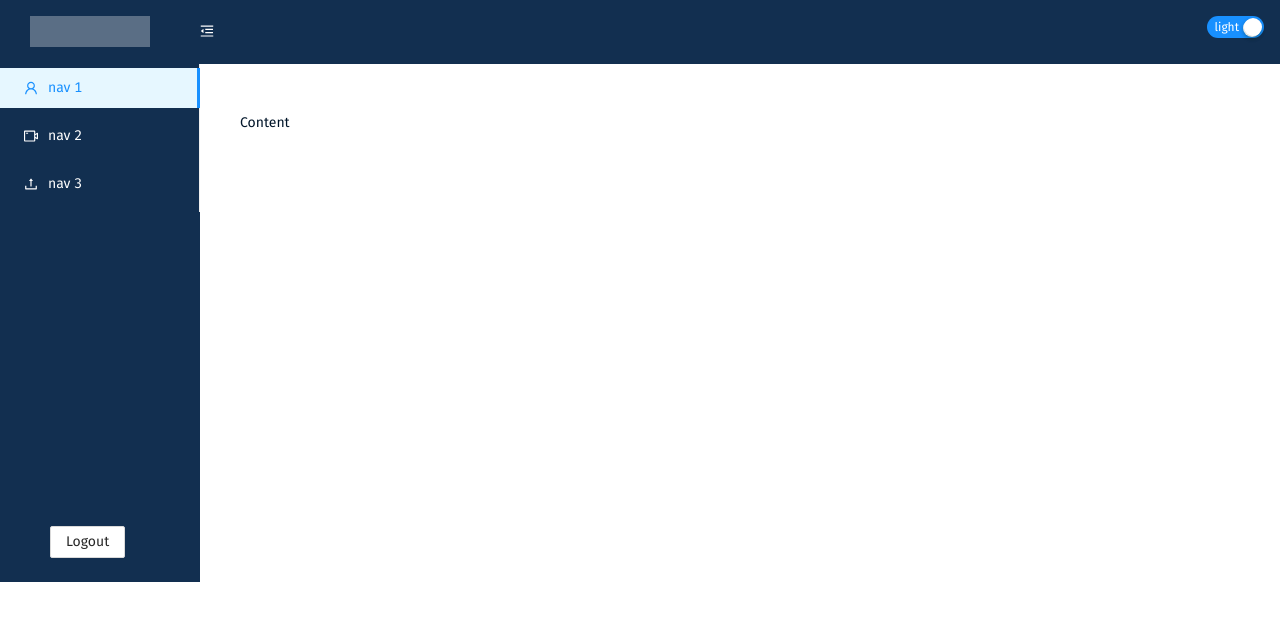
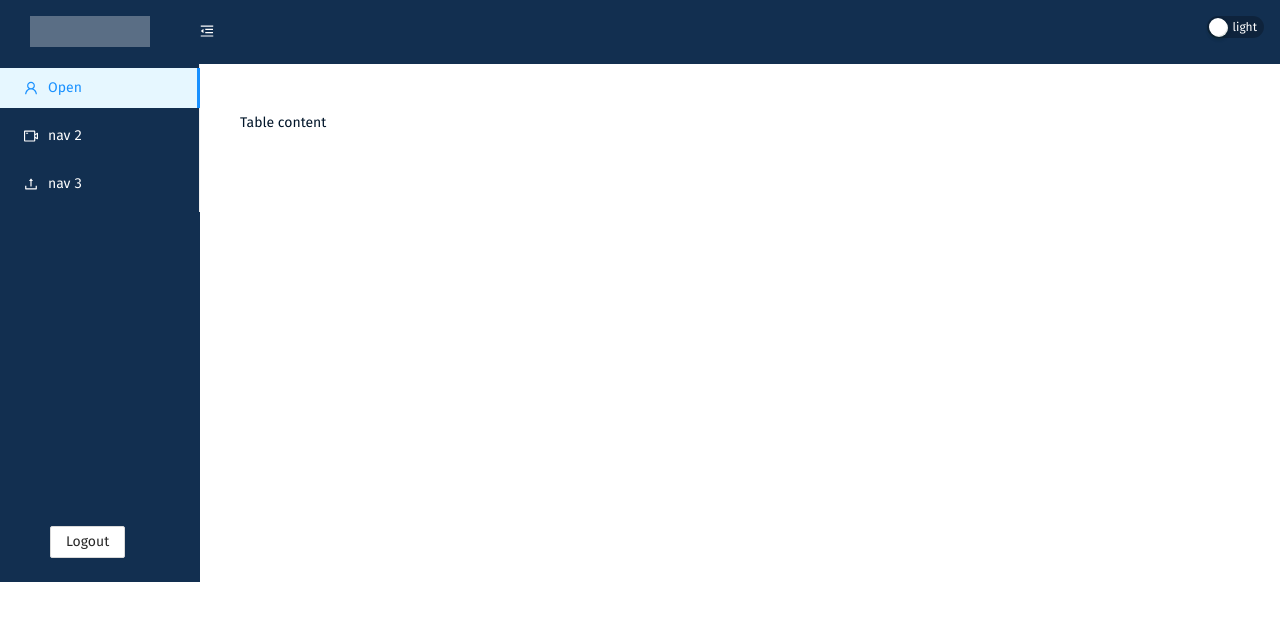
Before and after one commit to Asadmasood195/order-managment, a React (Create React App) app: page /dashboard in a window 1280 px wide. Shown: the top 620 px of the page. Built offline with nearby package versions, Linux system fonts and the light colour scheme.

Commit message:
more changes

```diff
--- a/src/App.js
+++ b/src/App.js
@@ -1,20 +1,23 @@
 import './App.css'
-import Login from './Components/Login/Login'
-// const Login = React.lazy(() => import("./Components/Login/Login"))
+import React, { Suspense } from 'react'
 import { BrowserRouter, Route } from "react-router-dom"
-import Dashboard from './Components/dashboard/Dashboard'
-import { useState } from 'react'
+import LoadingComponent from './Components/Loading Animation/Loading'
+const Dashboard = React.lazy(() => import("./Components/dashboard/Dashboard"))
+const Login = React.lazy(() => import("./Components/Login/Login"))
 
 
 
 function App() {
   return (
     <BrowserRouter>
-      <div className="App">
-        <Route exact path='/' component={Login} />
-        <Route exact path='/dashboard' component={Dashboard} />
-        {/* < Login /> */}
-      </div>
+      <Suspense fallback={<div><LoadingComponent /></div>}>
+
+        <div className="App">
+          <Route exact path='/' component={Login} />
+          <Route exact path='/dashboard' component={Dashboard} />
+          {/* < Login /> */}
+        </div>
+      </Suspense>
     </BrowserRouter>
   )
 }
--- /dev/null
+++ b/src/Components/Loading Animation/Loading.jsx
@@ -0,0 +1,18 @@
+import Spinner from './tenor.gif'
+import './Loading.scss'
+
+const LoadingComponent = () => {
+    return (
+        <div className='animated_gif' >
+            <img
+                width='100px'
+                height='100px'
+                src={Spinner}
+                alt="Loading..."
+
+            />
+        </div>
+    )
+}
+
+export default LoadingComponent
--- /dev/null
+++ b/src/Components/Loading Animation/Loading.scss
@@ -0,0 +1,6 @@
+@import '../../styles/mixins.scss';
+.animated_gif {
+  @include bg(transparent);
+  @include topLeft(40%, 45%);
+  position: absolute;
+}
--- /dev/null
+++ b/src/Components/Tables/Table.jsx
@@ -0,0 +1,11 @@
+import React from 'react'
+
+const Table = () => {
+    return (
+        <div>
+            Table content
+        </div>
+    )
+}
+
+export default Table
--- a/src/Components/dashboard/Dashboard.jsx
+++ b/src/Components/dashboard/Dashboard.jsx
@@ -1,4 +1,4 @@
-import React, { useState, Fragment, useEffect } from 'react'
+import React, { useState, Fragment } from 'react'
 import { Button, Layout, Menu, Switch } from 'antd'
 import {
     MenuUnfoldOutlined,
@@ -11,26 +11,20 @@ import {
 import '../../styles/styles.scss'
 import './dashboard.scss'
 import { Footer } from 'antd/lib/layout/layout'
-import useWindowDimensions from '../Window Dimension/useWindowDimensions'
-
+import Table from '../Tables/Table'
+// import useWindowDimensions from '../Window Dimension/useWindowDimensions'
+// const Table = React.lazy(() => import('../Tables/Table'))
 const { Header, Sider, Content } = Layout
 
 
 const Dashboard = () => {
-    const { width } = useWindowDimensions()
+    // const { width } = useWindowDimensions()
     const [collapsed, setCollapsed] = useState(false)
     const [themetoggle, setThemeToggle] = useState(false)
     const [theme, setTheme] = useState('light')
-    // const [collapsing, setcollapsing] = useState(!(width > 500));
-
-    const toggleCollapsed = () => {
-        setCollapsed(!collapsed)
-    }
     const changeTheme = value => {
         setThemeToggle(!themetoggle)
         setTheme(themetoggle ? 'light' : 'dark')
-        console.log(theme, themetoggle)
-        console.log(themetoggle)
     }
 
     const toggle = () => {
@@ -46,8 +40,8 @@ const Dashboard = () => {
                     </Header>
                     <Menu theme={theme} mode="inline" defaultSelectedKeys={['1']}>
                         <Menu.Item key="1" icon={<UserOutlined />}>
-                            nav 1
-            </Menu.Item>
+                            Open
+                        </Menu.Item>
                         <Menu.Item key="2" icon={<VideoCameraOutlined />}>
                             nav 2
             </Menu.Item>
@@ -76,10 +70,10 @@ const Dashboard = () => {
                         })}
                         <Switch
                             className='theme_switch'
-                            checked={theme}
+                            // checked={theme}
                             onChange={changeTheme}
-                            checkedChildren='light'
-                            unCheckedChildren='dark'>
+                            checkedChildren='dark'
+                            unCheckedChildren='light'>
                         </Switch>
                     </Header>
                     <Content
@@ -89,8 +83,8 @@ const Dashboard = () => {
                             padding: 24,
                             minHeight: 470
                         }}>
-                        Content
-          </Content>
+                        <Table />
+                    </Content>
                 </Layout>
             </Layout>
         </div >
--- a/src/Components/dashboard/dashboard.scss
+++ b/src/Components/dashboard/dashboard.scss
@@ -15,40 +15,21 @@ body {
   }
   .ant-layout {
     @include bg($dark_moon);
-    // background-color: $moon_color !important;
   }
   .ant-layout-footer {
     position: absolute;
     bottom: 0;
     @include bg($dark_moon);
-    width: 100%;
-    .ant-btn {
-      // display: block;
-      // width: 100%;
-    }
+    @include widthHeight(100%);
   }
-  // .logout_footer {
-  //   bottom: 2 !important;
-  // }
   .logo {
     float: left;
-    width: 120px;
-    height: 31px;
+    @include widthHeight(120px, 31px);
+    @include bg(rgba(255, 255, 255, 0.3));
     margin: 16px 24px 16px 10px;
-    background: rgba(255, 255, 255, 0.3);
   }
   .logo {
     float: right;
     margin: 16px 0 16px 24px;
   }
 }
-// .site-layout-background {
-// }
-
-// .darkTheme {
-//   @include dark($darkTheme);
-// }
-// .lightTheme {
-//   @include ligth($lightTheme)
-// }
-// @include theme-colors(true, white, black);
--- a/src/index.js
+++ b/src/index.js
@@ -4,8 +4,6 @@ import './index.css'
 import App from './App'
 import './styles/styles.scss'
 import reportWebVitals from './reportWebVitals'
-// import 'antd/dist/antd.css'
-// import '~antd/dist/antd.css';
 
 
 ReactDOM.render(
@@ -14,8 +12,4 @@ ReactDOM.render(
   </React.StrictMode>,
   document.getElementById('root')
 )
-
-// If you want to start measuring performance in your app, pass a function
-// to log results (for example: reportWebVitals(console.log))
-// or send to an analytics endpoint. Learn more: https://bit.ly/CRA-vitals
 reportWebVitals()
--- a/src/styles/mixins.scss
+++ b/src/styles/mixins.scss
@@ -34,9 +34,10 @@
   }
   .anticon-menu-fold,
   .anticon-menu-unfold {
-    @include bg('', $white_color);
-
-    // color: $white_color !important;
+    color: $white_color;
+  }
+  .ant-layout-header {
+    position: relative;
   }
   .ant-layout-footer {
     @include bg($moon_color);
@@ -52,24 +53,16 @@
   }
   .ant-layout {
     @include bg($white_color);
-
-    // background-color: $white_color !important;
   }
   .ant-layout-sider {
     @include bg($dark_moon);
-
-    // background-color: $dark_moon !important;
   }
   .ant-layout-header {
     @include bg($dark_moon);
-
     position: relative;
-    // background-color: $dark_moon !important;
   }
   .anticon-menu-fold,
   .anticon-menu-unfold {
     @include bg('', $white_color);
-
-    // color: $white_color !important;
   }
 }
```
Also changed, not shown: src/Components/Loading Animation/tenor.gif (added).
